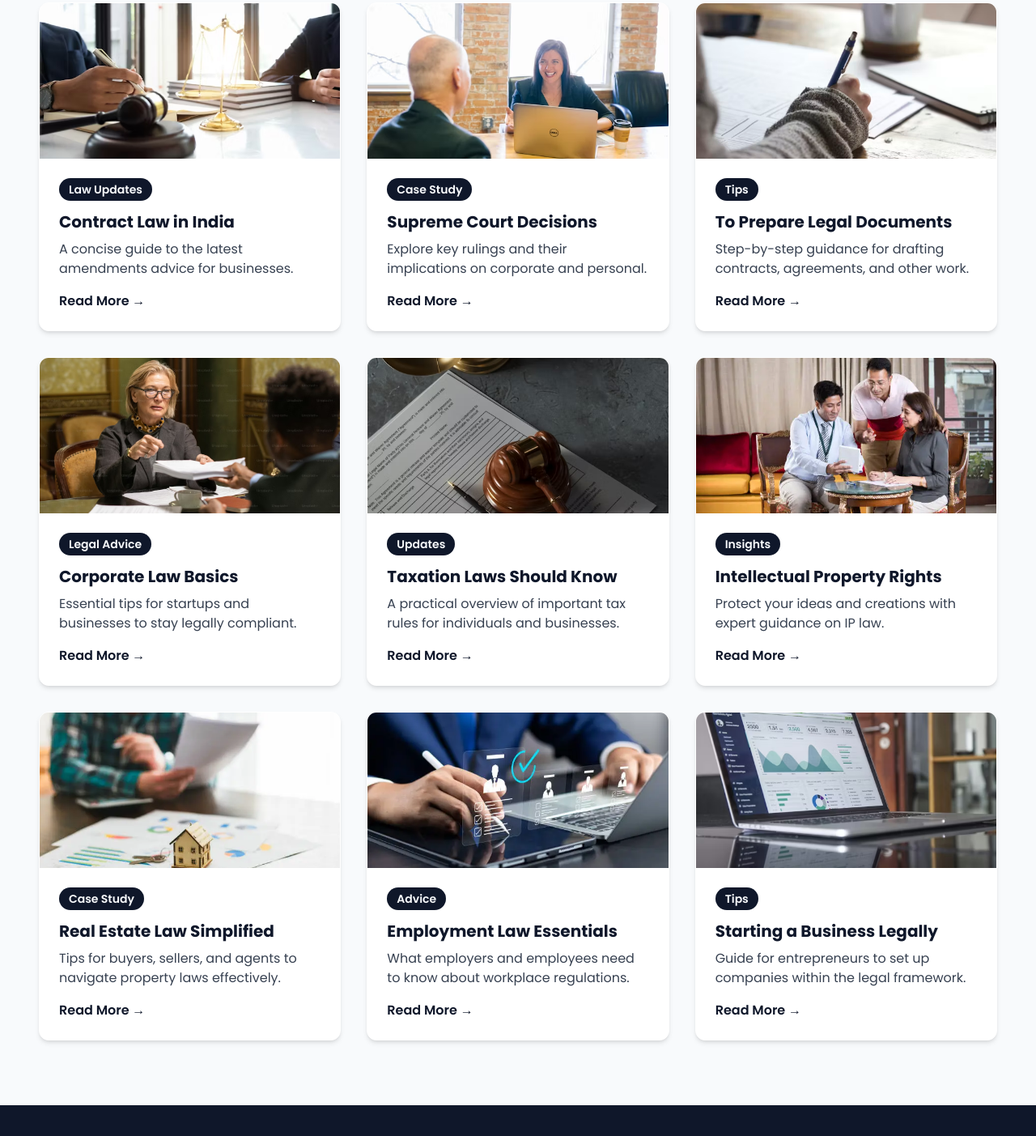
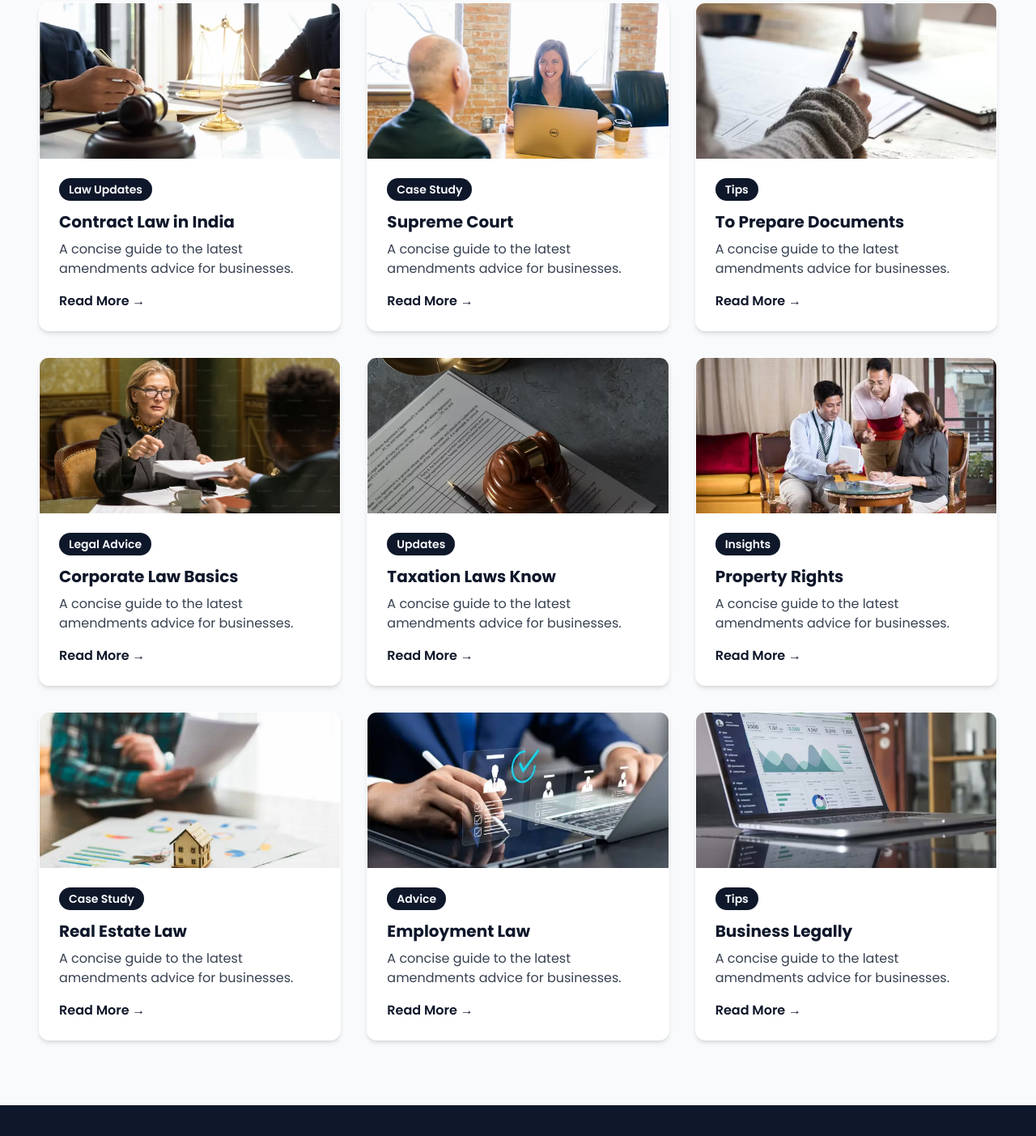
Before and after one commit to praneashMG/growwlegal, a plain HTML site: page blog.html in a window 1280 px wide. Shown: the part 1001-2404 px from the top of the page at 81% size. Drawn offline with nearby package versions, Linux system fonts and the light colour scheme.

Commit message:
first commit

```diff
--- a/blog.html
+++ b/blog.html
@@ -90,7 +90,7 @@
         <!-- HERO CONTENT -->
         <div class="relative z-10 max-w-4xl text-center px-6">
             <h1 class="text-4xl md:text-5xl font-bold text-white mb-4">
-                Expert Legal Consultancy & Insights
+                Expert Legal Consultancy
             </h1>
             <p class="text-gray-300 text-lg md:text-xl mb-6">
                 Guiding you through complex legal matters with clarity and expertise.
@@ -154,9 +154,8 @@
                         <span
                             class="inline-block bg-[#0F172A] text-[#F8FAFC] px-3 py-1 rounded-full text-sm font-semibold mb-3">Case
                             Study</span>
-                        <h3 class="text-xl font-bold text-[#0F172A] mb-2">Supreme Court Decisions</h3>
-                        <p class="text-gray-700 mb-4">Explore key rulings and their implications on corporate and
-                            personal.</p>
+                        <h3 class="text-xl font-bold text-[#0F172A] mb-2">Supreme Court</h3>
+                        <p class="text-gray-700 mb-4">A concise guide to the latest amendments advice for businesses.</p>
                         <a href="blogdetails.html" class="text-[#0F172A] font-semibold hover:underline">Read More →</a>
                     </div>
                 </div>
@@ -170,9 +169,8 @@
                     <div class="p-6">
                         <span
                             class="inline-block bg-[#0F172A] text-[#F8FAFC] px-3 py-1 rounded-full text-sm font-semibold mb-3">Tips</span>
-                        <h3 class="text-xl font-bold text-[#0F172A] mb-2">To Prepare Legal Documents</h3>
-                        <p class="text-gray-700 mb-4">Step-by-step guidance for drafting contracts, agreements, and
-                            other work.</p>
+                        <h3 class="text-xl font-bold text-[#0F172A] mb-2">To Prepare Documents</h3>
+                        <p class="text-gray-700 mb-4">A concise guide to the latest amendments advice for businesses.</p>
                         <a href="blogdetails.html" class="text-[#0F172A] font-semibold hover:underline">Read More →</a>
                     </div>
                 </div>
@@ -188,8 +186,7 @@
                             class="inline-block bg-[#0F172A] text-[#F8FAFC] px-3 py-1 rounded-full text-sm font-semibold mb-3">Legal
                             Advice</span>
                         <h3 class="text-xl font-bold text-[#0F172A] mb-2">Corporate Law Basics</h3>
-                        <p class="text-gray-700 mb-4">Essential tips for startups and businesses to stay legally
-                            compliant.</p>
+                        <p class="text-gray-700 mb-4">A concise guide to the latest amendments advice for businesses.</p>
                         <a href="blogdetails.html" class="text-[#0F172A] font-semibold hover:underline">Read More →</a>
                     </div>
                 </div>
@@ -203,9 +200,8 @@
                     <div class="p-6">
                         <span
                             class="inline-block bg-[#0F172A] text-[#F8FAFC] px-3 py-1 rounded-full text-sm font-semibold mb-3">Updates</span>
-                        <h3 class="text-xl font-bold text-[#0F172A] mb-2">Taxation Laws Should Know</h3>
-                        <p class="text-gray-700 mb-4">A practical overview of important tax rules for individuals and
-                            businesses.</p>
+                        <h3 class="text-xl font-bold text-[#0F172A] mb-2">Taxation Laws Know</h3>
+                        <p class="text-gray-700 mb-4">A concise guide to the latest amendments advice for businesses.</p>
                         <a href="blogdetails.html" class="text-[#0F172A] font-semibold hover:underline">Read More →</a>
                     </div>
                 </div>
@@ -219,9 +215,9 @@
                     <div class="p-6">
                         <span
                             class="inline-block bg-[#0F172A] text-[#F8FAFC] px-3 py-1 rounded-full text-sm font-semibold mb-3">Insights</span>
-                        <h3 class="text-xl font-bold text-[#0F172A] mb-2">Intellectual Property Rights
+                        <h3 class="text-xl font-bold text-[#0F172A] mb-2">Property Rights
                         </h3>
-                        <p class="text-gray-700 mb-4">Protect your ideas and creations with expert guidance on IP law.
+                        <p class="text-gray-700 mb-4">A concise guide to the latest amendments advice for businesses.
                         </p>
                         <a href="blogdetails.html" class="text-[#0F172A] font-semibold hover:underline">Read More →</a>
                     </div>
@@ -237,9 +233,8 @@
                         <span
                             class="inline-block bg-[#0F172A] text-[#F8FAFC] px-3 py-1 rounded-full text-sm font-semibold mb-3">Case
                             Study</span>
-                        <h3 class="text-xl font-bold text-[#0F172A] mb-2">Real Estate Law Simplified</h3>
-                        <p class="text-gray-700 mb-4">Tips for buyers, sellers, and agents to navigate property laws
-                            effectively.</p>
+                        <h3 class="text-xl font-bold text-[#0F172A] mb-2">Real Estate Law</h3>
+                        <p class="text-gray-700 mb-4">A concise guide to the latest amendments advice for businesses.</p>
                         <a href="blogdetails.html" class="text-[#0F172A] font-semibold hover:underline">Read More →</a>
                     </div>
                 </div>
@@ -253,9 +248,8 @@
                     <div class="p-6">
                         <span
                             class="inline-block bg-[#0F172A] text-[#F8FAFC] px-3 py-1 rounded-full text-sm font-semibold mb-3">Advice</span>
-                        <h3 class="text-xl font-bold text-[#0F172A] mb-2">Employment Law Essentials</h3>
-                        <p class="text-gray-700 mb-4">What employers and employees need to know about workplace
-                            regulations.</p>
+                        <h3 class="text-xl font-bold text-[#0F172A] mb-2">Employment Law</h3>
+                        <p class="text-gray-700 mb-4">A concise guide to the latest amendments advice for businesses.</p>
                         <a href="blogdetails.html" class="text-[#0F172A] font-semibold hover:underline">Read More →</a>
                     </div>
                 </div>
@@ -269,9 +263,8 @@
                     <div class="p-6">
                         <span
                             class="inline-block bg-[#0F172A] text-[#F8FAFC] px-3 py-1 rounded-full text-sm font-semibold mb-3">Tips</span>
-                        <h3 class="text-xl font-bold text-[#0F172A] mb-2">Starting a Business Legally</h3>
-                        <p class="text-gray-700 mb-4">Guide for entrepreneurs to set up companies within the legal
-                            framework.</p>
+                        <h3 class="text-xl font-bold text-[#0F172A] mb-2">Business Legally</h3>
+                        <p class="text-gray-700 mb-4">A concise guide to the latest amendments advice for businesses.</p>
                         <a href="blogdetails.html" class="text-[#0F172A] font-semibold hover:underline">Read More →</a>
                     </div>
                 </div>
```
Also changed, not shown: home2.html (+3 -3 lines), index.html (+6 -6 lines).
